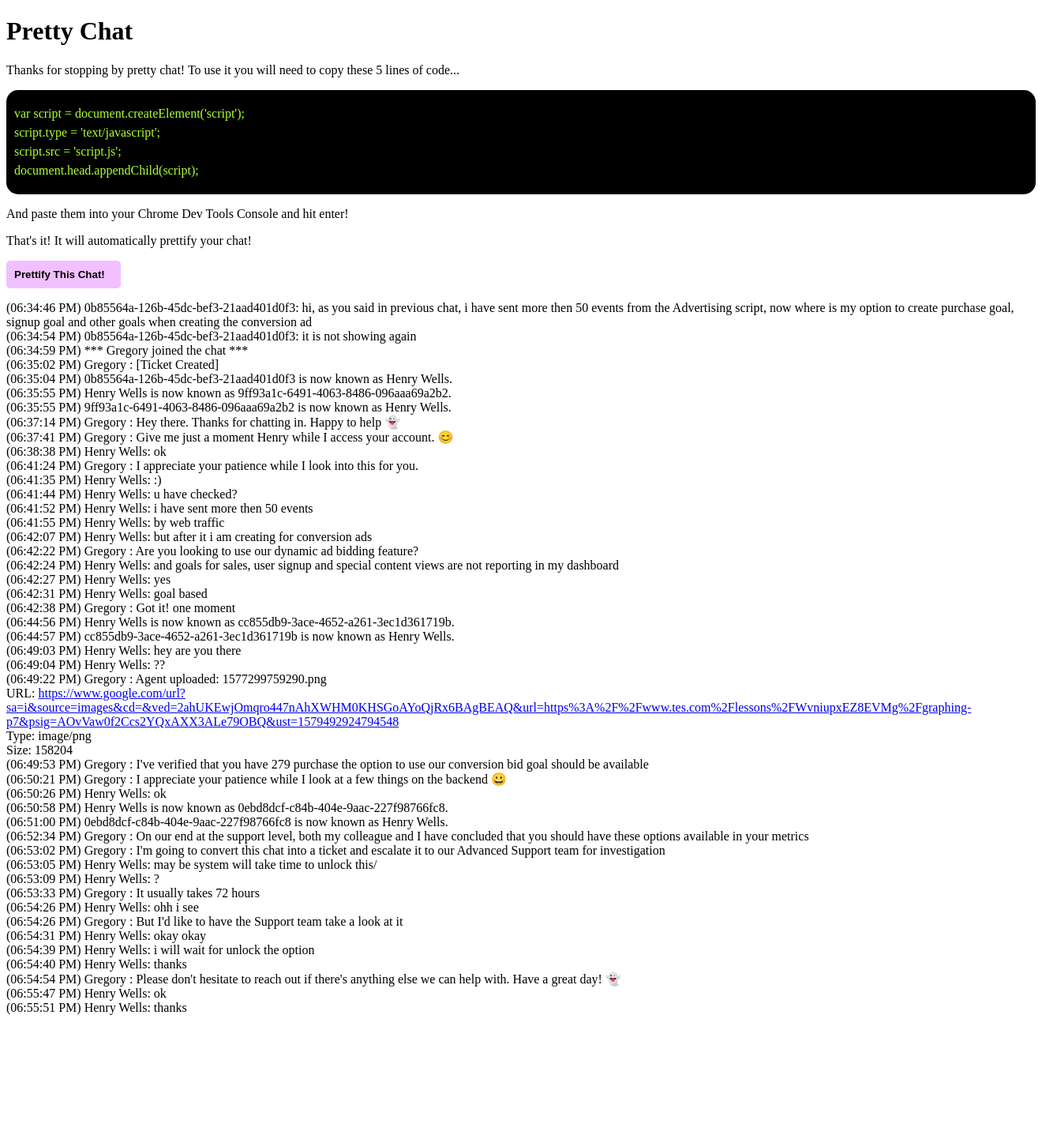
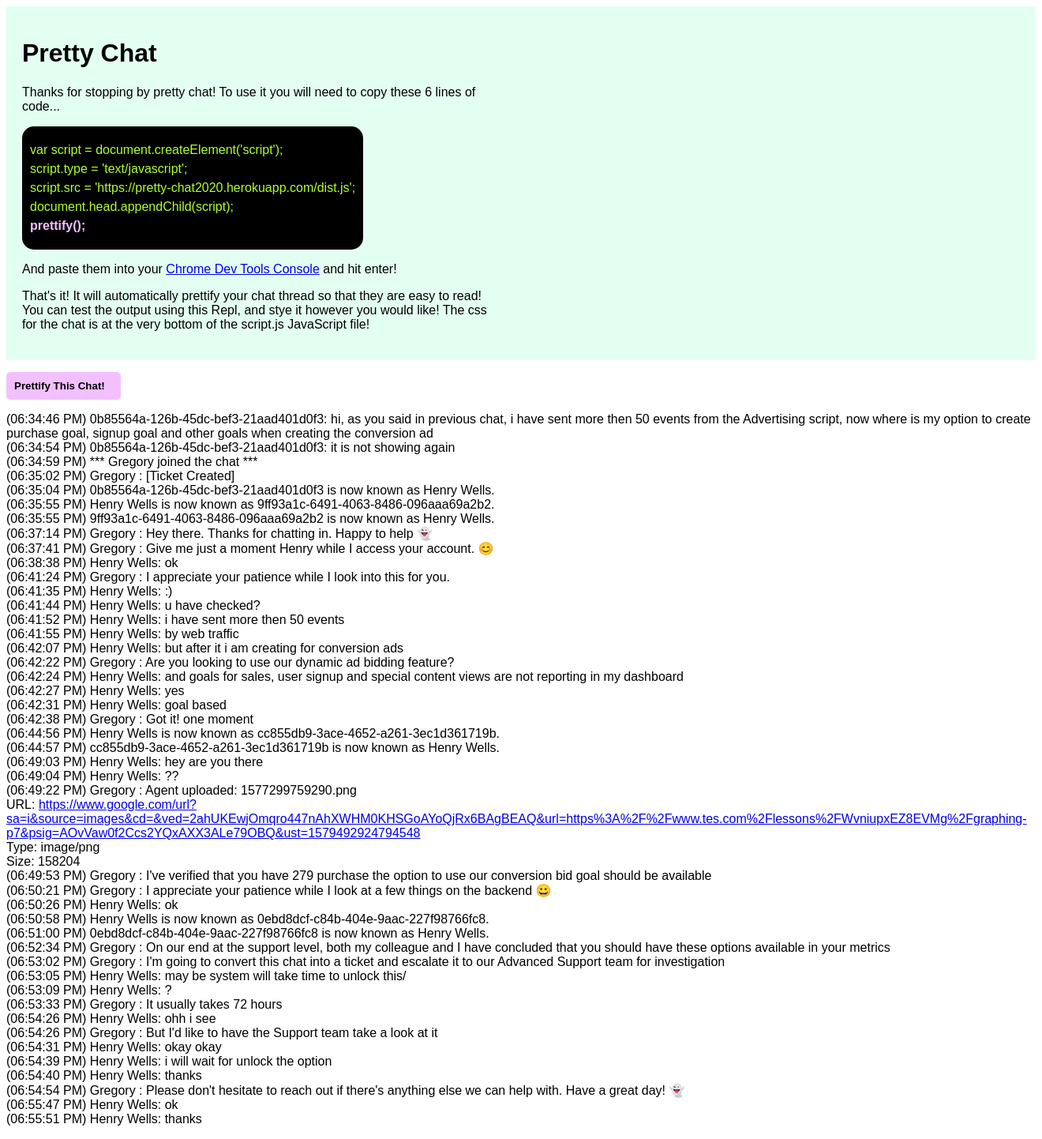
Before and after one commit to colewilldev/pretty_chat, a PHP site: page / in a window 1320 px wide. Shown: the whole page at 79% size. Before the commit the page ends 1285 px from the top, so only its background shows below. Run offline with PHP 8.4, Linux system fonts and the light colour scheme.

Commit message:
updated to run on heroku and how to import js directly

```diff
--- a/index.html
+++ b/index.html
@@ -10,21 +10,22 @@
 </head>
 
 <body>
-	<h1 id="title">Pretty Chat</h1>
-  <p>Thanks for stopping by pretty chat! To use it you will need to copy these 5 lines of code...
+  <div class="info-section">
+    <div class="row">
+      <h1 id="title">Pretty Chat</h1>
+  <p>Thanks for stopping by pretty chat! To use it you will need to copy these 6 lines of code...
 
   <div class="code">
     <p>var script = document.createElement('script');</p>
     <p>script.type = 'text/javascript';</p>
-    <p>script.src = 'script.js';</p>
+    <p>script.src = 'https://pretty-chat2020.herokuapp.com/dist.js';</p>
     <p>document.head.appendChild(script);</p>
+    <p class="prettify">prettify();</p>
   </div>
-  <p> And paste them into your Chrome Dev Tools Console and hit enter!</p>
-  <p>That's it! It will automatically prettify your chat!</p>
-
-
-
-
+  <p> And paste them into your <a href="https://developers.google.com/web/tools/chrome-devtools/console#javascript">Chrome Dev Tools Console</a> and hit enter!</p>
+  <p>That's it! It will automatically prettify your chat thread so that they are easy to read!  You can test the output using this Repl, and stye it however you would like!  The css for the chat is at the very bottom of the script.js JavaScript file!</p>
+    </div>
+  </div>
 
  <button id="prettify">Prettify This Chat!</button>
 
@@ -80,9 +81,6 @@
     <br>(06:55:51 PM) Henry Wells: thanks
     </p>
 
-
-
-
     <script src="script.js"></script>
   </body>
 </html>
--- a/script.js
+++ b/script.js
@@ -1,15 +1,18 @@
+console.log('Prettify Code Loaded!');
+console.log('Type prettify() and hit enter!');
+
 var oldChat = {'innerHTML': document.getElementById('replace').innerHTML};
 
 var button = document.getElementById('prettify');
-button.addEventListener('click',prettifyBTN);
+if(button){button.addEventListener('click',prettifyBTN)};
 
-
+// Toggles the button
 function prettifyBTN(){
   var chatIsUgly;
   if(button.innerText.includes('Prettify')){
     chatIsUgly = false;
 
-    prettifyIt();
+    prettify();
     button.innerText ="Uglify It :( ";
   }else{
     chatIsUgly = true;
@@ -19,39 +22,31 @@ function prettifyBTN(){
   }
 }
 
-function prettifyIt(){
+function prettify(){
   console.log('\n New Run Of Prettify Function');
-// Grabs the Chat HTML and returns it
+// Grabs the Chat HTML and returns it to be used in the function
 function test(){
   return [].slice.call(document.getElementsByTagName('p')).find(e=>{
-
     if(e.innerHTML.length > 300){
       console.log('Grabbing the Chat!: ', e);
       return e;
     }
   })
   }
+
 // adds the html to the function to prettify
 var chat = test();
 
 console.log('1 chat: ', chat.innerHTML);
 
-  var inputHTML = test().innerHTML;
-// console.log(inputHTML.split('<br>'));
-// console.log('TEXT: ', inputHTML);
-
+var inputHTML = test().innerHTML;
 var arrayOfSentences = inputHTML.split('<br>');
-
-// console.log('Every Sentance of the Chat in an Array: ', arrayOfSentences);
 var rawNameArray =[];
 var eachLine = [];
 var agentName = "";
-// B UILDS EACH SENTENCE
+
+// BUILDS EACH SENTENCE
 arrayOfSentences.forEach((e,i)=>{
-  // Print every line
-	/* console.log(e); */
-
- 	// console.log(e[0]);
 
   if(e[0]=="("){
     var time = e.slice(1,12);
@@ -104,7 +99,7 @@ for (var i=0; i < eachLine.length; i++){
         'hash':[]
       };
 
-    // see if the name includes numbers
+    // see if the name includes a hash string
     if(el.includes('is now known as')){
       // console.log(el);
 
@@ -120,7 +115,6 @@ for (var i=0; i < eachLine.length; i++){
       }
       // console.log(i,`left: ${leftSide} <--> Right: ${rightSide}`);
       // console.log(i,`left: ${isHash(leftSide)} <--> Right: ${isHash(rightSide)}`);
-
       // console.log('condition: ', !isHash(leftSide) && isHash(rightSide));
       if(!isHash(leftSide) && isHash(rightSide)){
         nameObj.nameString = leftSide;
@@ -128,11 +122,8 @@ for (var i=0; i < eachLine.length; i++){
       }
       if(isHash(leftSide)&& !isHash(rightSide)){
         nameObj.nameString = rightSide;
-        // console.log('inserting: ', rightSide);
-
         nameObj.hash.push(leftSide);
       }
-      // console.log('before push: ', nameObj);
 
       if(nameObj.nameString !== "" && nameCheckArray.length < 1){
         nameCheckArray.push(nameObj)
@@ -199,7 +190,6 @@ for (var i=0; i < eachLine.length; i++){
       'css_class': 'agent_' + i
     });
   })
-  // console.log('classObjArr', classObjArr);
 
   eachLine.forEach(line=>{
     classObjArr.find(el=>{
@@ -213,11 +203,9 @@ for (var i=0; i < eachLine.length; i++){
   console.log('Final Chat Objects: ', finalArr);
   var names = [];
   var result = '';
+  var returnArray = [];
 
-  // Adds the closing </div> tag at the end of the string
-  var returnArray = [];
-  // Builds the string that will become the final chat
-
+  // Builds the array that will become the final chat html
   function customerOrAgent(isAgent){
     console.log('inside the function', isAgent);
     if(isAgent){
@@ -232,8 +220,6 @@ for (var i=0; i < eachLine.length; i++){
   }
 
   finalArr.forEach((line, index)=>{
-    // console.log('9898: ', line.isAgent);
-    // console.log('MARK: ',supportAgent(line.isAgent));
 
     var item = `<div class="${line.css_class}">
       ${customerOrAgent(line.isAgent)}
@@ -243,11 +229,10 @@ for (var i=0; i < eachLine.length; i++){
       <span class="clear"></span>
       <span class="index">${index}</span>
     </div>`;
+
     returnArray.push(item);
-
     })
 
-  // + style
 // Extras for the Final rendered HTML
 var fonts = `<link href="https://fonts.googleapis.com/css?family=Raleway|Source+Sans+Pro&display=swap" rel="stylesheet">`;
 
@@ -338,5 +323,4 @@ return [].slice.call(document.getElementsByTagName('p')).find(e=>{
             final_HTML_end;
   }
 })
-
-}
+}//prettify()
--- a/style.css
+++ b/style.css
@@ -1,3 +1,6 @@
+body{
+  font-family: Arial, Helvetica, sans-serif;
+}
 button{
   padding: 10px 20px 10px 10px;
   border-radius:5px;
@@ -22,4 +25,18 @@ button:hover{
   padding:10px;
   border-radius: 15px;
   line-height: .5em;
+  display:inline-block;
+  font-weight:200;
 }
+.code .prettify{
+  color:#F2C0FF;
+  font-weight:600;
+}
+.info-section{
+  background-color:#E3FFF1;
+  padding:20px;
+  margin-bottom:15px;
+}
+.row{
+  max-width: 600px;
+}
```
